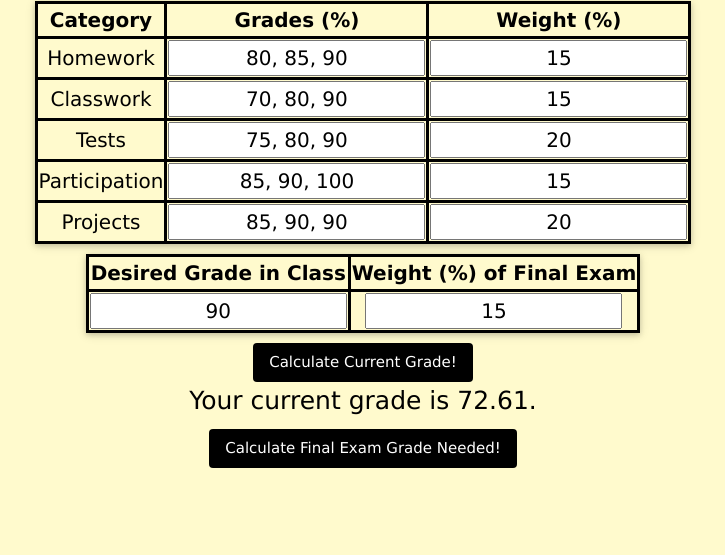
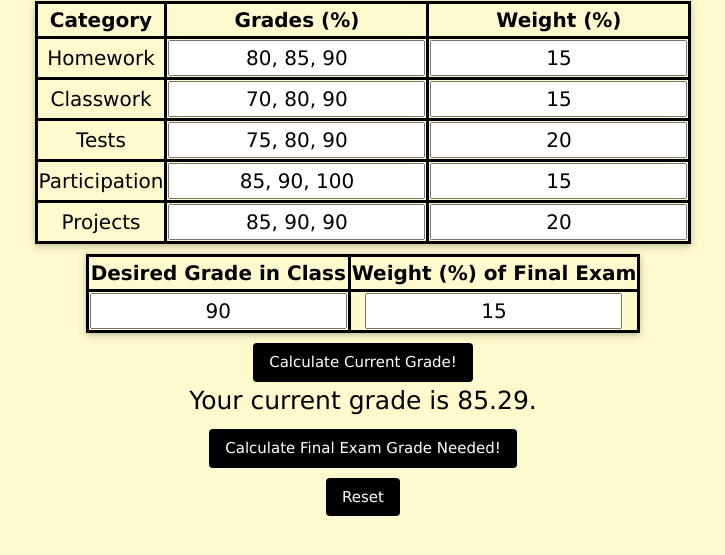
Before and after one commit to eliotmark/egradecalculator, a plain HTML site: page index.html in a window 1280 px wide. Both pictures are taken after a click on the button "Calculate Current Grade!". Shown: the part 93-648 px from the top of the page, without its empty margins (277-1002 px from the left). Drawn offline with nearby package versions, Linux system fonts and the light colour scheme.

Commit message:
Eliot Mark's Grade Calculator

```diff
--- a/index.html
+++ b/index.html
@@ -66,6 +66,9 @@
 <h1> </h1>
 <button class="w3-btn w3-black w3-round" onclick="calculateFinalExamGrade()">Calculate Final Exam Grade Needed!</button>
 <div id="finalGradeNeeded"> </div>
+<h1> </h1>
+<button class="w3-btn w3-black w3-round" onclick="reset()">Reset</button>
+<div id="input"> </div>
 
 <div id="desiredGrade"> </div>
 
--- a/script.js
+++ b/script.js
@@ -39,6 +39,7 @@ function calculateCurrentGrade() {
     if(sumOfAllWeights != 1 || isNaN(finWeight)) {
         message = "The percents you inserted do not add up to 100% or the weight you inserted is not a number. Please enter valid numbers.";
         document.getElementById("currentGrade").innerHTML = message;
+        document.getElementById("finalGradeNeeded").innerHTML = message;
     }else{
         // Calculates end grade of each category.
         var endHw = hwAvg * hwWeight;
@@ -48,7 +49,7 @@ function calculateCurrentGrade() {
         var endProj = projAvg * projWeight;
 
         // Calculates the total grade.
-        var numberOfCurrentGrade = ((endHw + endCw + endTst + endParticip + endProj)/(100 - finWeight) * 100);
+        var numberOfCurrentGrade = ((endHw + endCw + endTst + endParticip + endProj)/(100 - (finWeight*100))) * 100;
         if(isNaN(numberOfCurrentGrade)) {
             message = "The percents you inserted do not add up to 100% or the grade you inserted is not a number. Please enter valid numbers.";
             document.getElementById("currentGrade").innerHTML = message;
@@ -82,7 +83,7 @@ function averageOfArray(arr) {
     return average;
 }
 
-
+// Calculates the final exam grade needed.
 function calculateFinalExamGrade() {
     var message = "";
     // FORMULA: 𝐹=𝐺−((1−𝑤)×𝐶)/𝑤
@@ -108,9 +109,8 @@ function calculateFinalExamGrade() {
     }
 }
 
-
+// Calculates weights of each category.
 function determineCorrectWeights() {
-    // Calculates weights of each category.
     var hwWeight = (parseInt(document.getElementById("homeworkWeight").value))/100;
     var cwWeight = (parseInt(document.getElementById("classworkWeight").value))/100;
     var tstWeight = (parseInt(document.getElementById("testWeight").value))/100;
@@ -121,3 +121,14 @@ function determineCorrectWeights() {
 
     return sumOfAllWeights;
 }
+
+// Resets all the information.
+function reset() {
+    var inputs = document.getElementsByTagName("input");
+    console.log(inputs);
+    for(var i=0; i<inputs.length; i++) {
+        inputs[i].value = "";
+    }
+    document.getElementById("finalGradeNeeded").innerHTML = '';
+    document.getElementById("currentGrade").innerHTML = '';
+}
```
